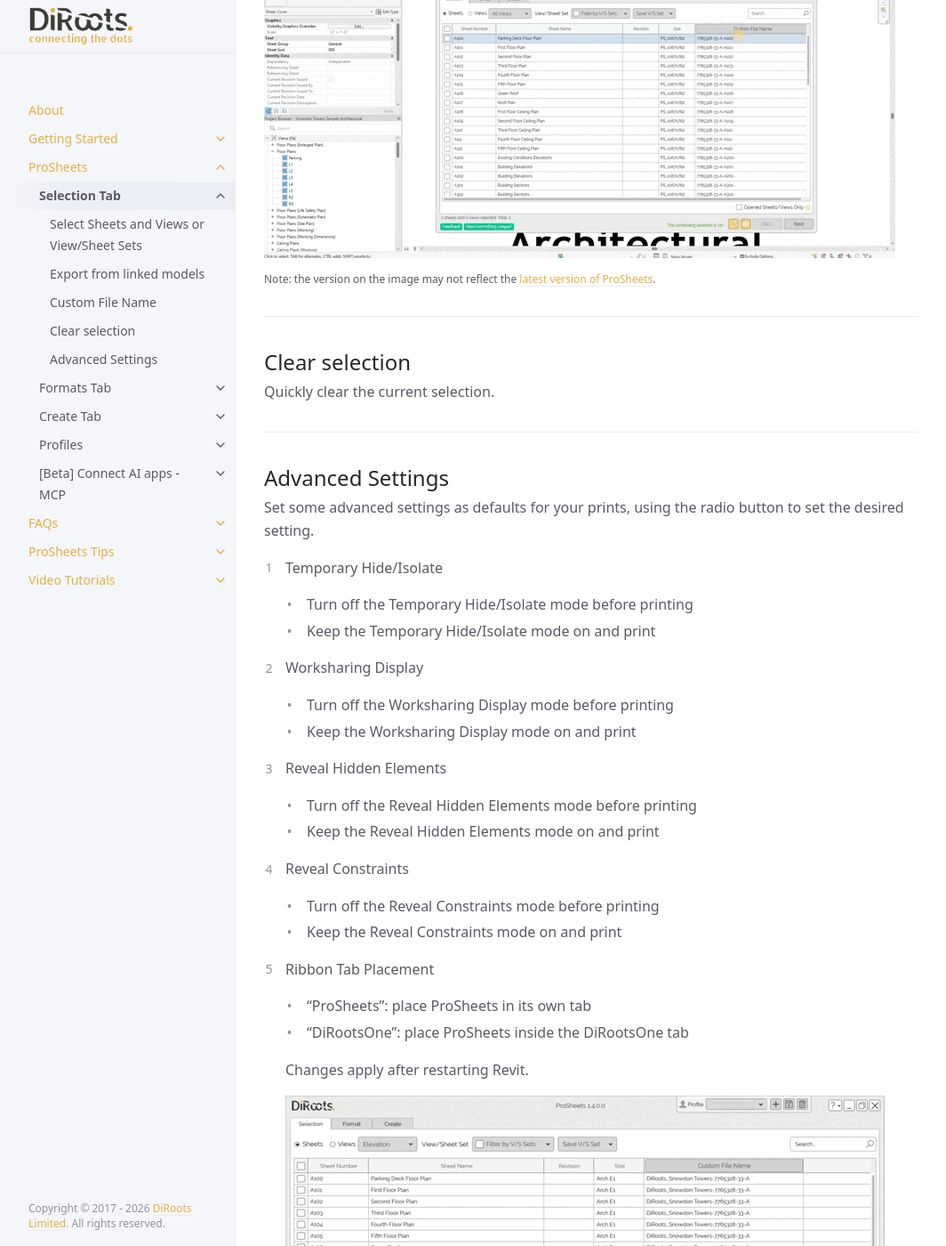
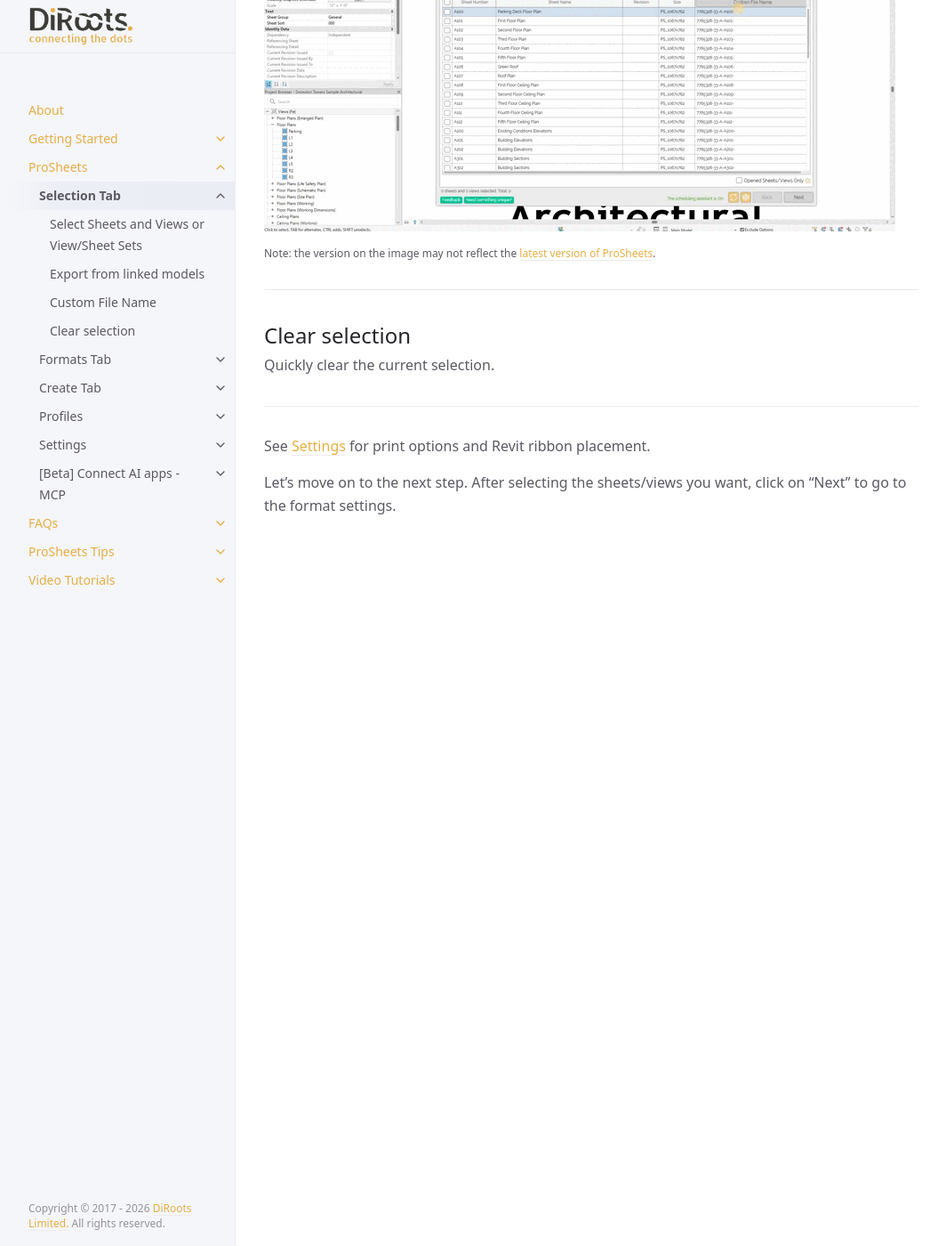
Before and after one commit to DiRoots-Limited/DiRoots.ProSheets.Releases, a Jekyll site: the page built from docs/ui-components/selection-tab.md, in a window 1280 px wide and 1400 px high, scrolled down 5863 px. Shown: the whole window at 89% size, without its empty margins (107-1171 px from the left). Built offline with Jekyll 4.4.1, drawn with Linux system fonts in a browser that asks for light colours; some of the changed text lies outside the part shown.

Commit message:
docs: add ProSheets Settings guide

```diff
--- a/docs/ui-components/selection-tab.md
+++ b/docs/ui-components/selection-tab.md
@@ -12,8 +12,6 @@ nav_sections:
     anchor: custom-file-name
   - title: "Clear selection"
     anchor: clear-selection
-  - title: "Advanced Settings"
-    anchor: advanced-settings
 ---
 
 <span id="prosheets"></span>
@@ -147,40 +145,6 @@ Quickly clear the current selection.
 
 ---
 
-## Advanced Settings
-
-Set some advanced settings as defaults for your prints, using the radio button to set the desired setting.
-
-1. Temporary Hide/Isolate
-
-   - Turn off the Temporary Hide/Isolate mode before printing
-   - Keep the Temporary Hide/Isolate mode on and print
-
-2. Worksharing Display
-
-   - Turn off the Worksharing Display mode before printing
-   - Keep the Worksharing Display mode on and print
-
-3. Reveal Hidden Elements
-
-   - Turn off the Reveal Hidden Elements mode before printing
-   - Keep the Reveal Hidden Elements mode on and print
-
-4. Reveal Constraints
-
-   - Turn off the Reveal Constraints mode before printing
-   - Keep the Reveal Constraints mode on and print
-
-5. Ribbon Tab Placement
-
-   - "ProSheets": place ProSheets in its own tab
-   - "DiRootsOne": place ProSheets inside the DiRootsOne tab
-
-   Changes apply after restarting Revit.
-
-   ![ProSheets Advanced Settings](../../assets/images/GIFs/Selection/PS-AdvancedSettings.gif)<br />
-   <sub>Note: the version on the image may not reflect the [latest version of ProSheets](https://diroots.com/revit-plugins/revit-to-pdf-dwg-dgn-dwf-nwc-ifc-and-images-with-prosheets/).</sub>
-
----
+<p id="advanced-settings">See <a href="settings.html">Settings</a> for print options and Revit ribbon placement.</p>
 
 Let's move on to the next step. After selecting the sheets/views you want, click on "Next" to go to the format settings.
```
Also changed, not shown: docs/ui-components/Create-tab.md (+2 -0 lines), docs/ui-components/connect-ai-apps.md (+1 -1 lines), docs/ui-components/settings.md (added, +45 -0 lines), assets/images/PS-Settings-Panel.png (added).
